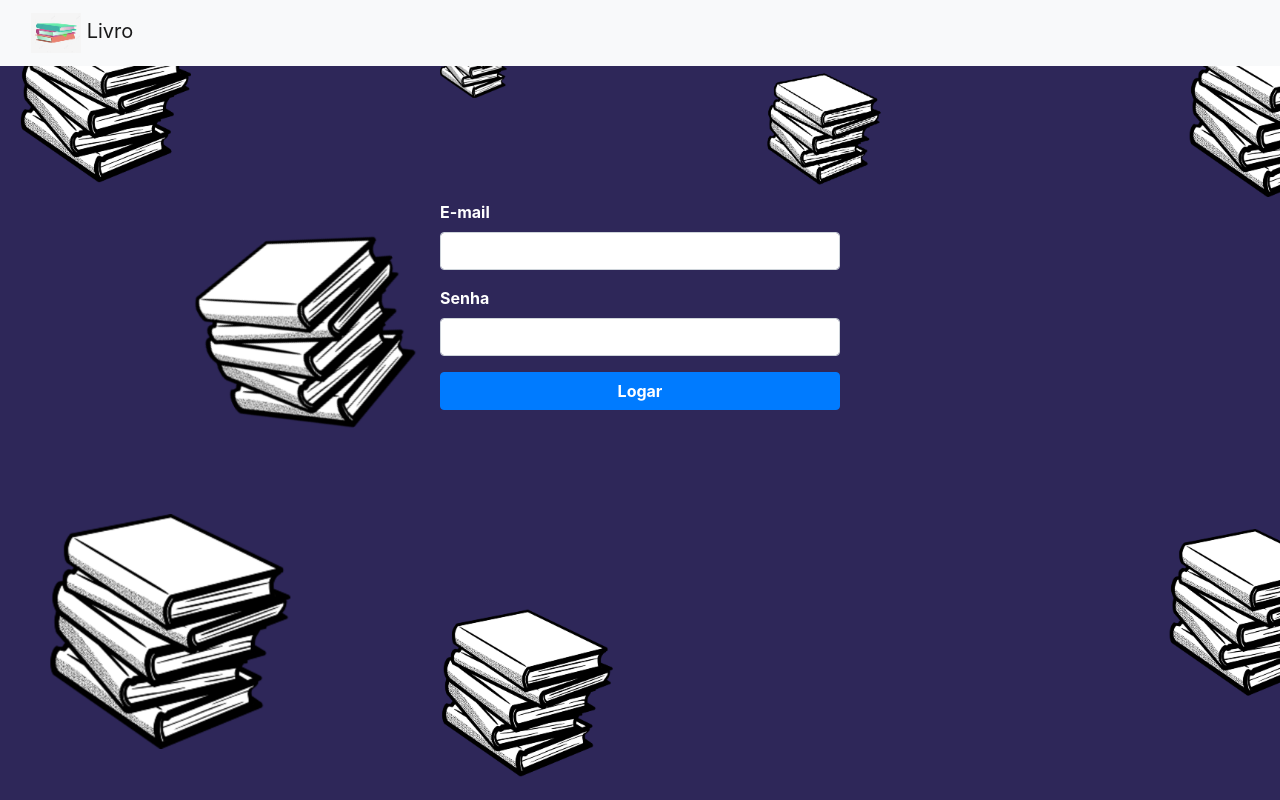
After one commit to camargobiel/tcc_trocalivros, a PHP site: page /tela_login.php in a window 1280 px wide. The commit adds this page. Run offline with PHP 8.4, Linux system fonts and the light colour scheme.

Commit message:
coloquei barra de navegacao

```diff
--- a/css/estilo.css
+++ b/css/estilo.css
@@ -25,3 +25,8 @@ body{
     color: white;
     font-weight: bold;
 }
+
+img {
+    width: 50px;
+    height: 40px;
+}
--- /dev/null
+++ b/menu_login.php
@@ -0,0 +1,21 @@
+<!DOCTYPE html>
+<html lang="pt-br">
+  <head>
+    <title></title>
+    <meta charset="utf-8">
+    <link href="css/bootstrap.min.css" rel="stylesheet" type="text/css">
+    <link href="css/estilo.css" rel="stylesheet" type="text/css">
+    <script type="text/javascript" src="js/jquery-3.5.1.min.js"> </script>
+    <script type="text/javascript" src="js/bootstrap.min.js"> </script>
+  </head>
+  <body>
+<nav class="navbar navbar-light bg-light">
+    <div class="container-fluid">
+      <a class="navbar-brand" href="#">
+        <img src="imagens/icone.jpg" alt="" width="70" height="60">
+        Livro
+      </a>
+    </div>
+  </nav>
+</body>
+</html>
--- /dev/null
+++ b/tela_login.php
@@ -0,0 +1,31 @@
+<!DOCTYPE html>
+<html lang="pt-br">
+  <head>
+    <title></title>
+    <meta charset="utf-8">
+    <link href="css/bootstrap.min.css" rel="stylesheet" type="text/css">
+    <link href="css/estilo.css" rel="stylesheet" type="text/css">
+    <script type="text/javascript" src="js/jquery-3.5.1.min.js"> </script>
+    <script type="text/javascript" src="js/bootstrap.min.js"> </script>
+  </head>
+  <body>
+    <?php
+      include "menu_login.php";
+    ?>
+    <div class = "container">
+      <div class = "container_login">
+        <form>
+          <div class="mb-3">
+            <label for="email_input" class="form-label" id = "inf_login"> E-mail </label>
+            <input type="text" class="form-control" id="email_input"> <!-- input do login -->
+          </div>
+          <div class="mb-3">
+            <label for="senha_input" class="form-label" id = "inf_login"> Senha </label>
+            <input type="password" class="form-control" id="senha_input"> <!-- input da senha -->
+          </div>
+          <button type="submit" class="btn btn-primary" style="width: 100%;" id = "inf_login"> Logar </button> <!-- botao para logar -->
+        </form>
+      </div>
+    </div>
+  </body>
+</html>
```
Also changed, not shown: imagens/fodase.jpg (deleted), imagens/icone.jpg (added), tela_registrar.html (indentation only).
